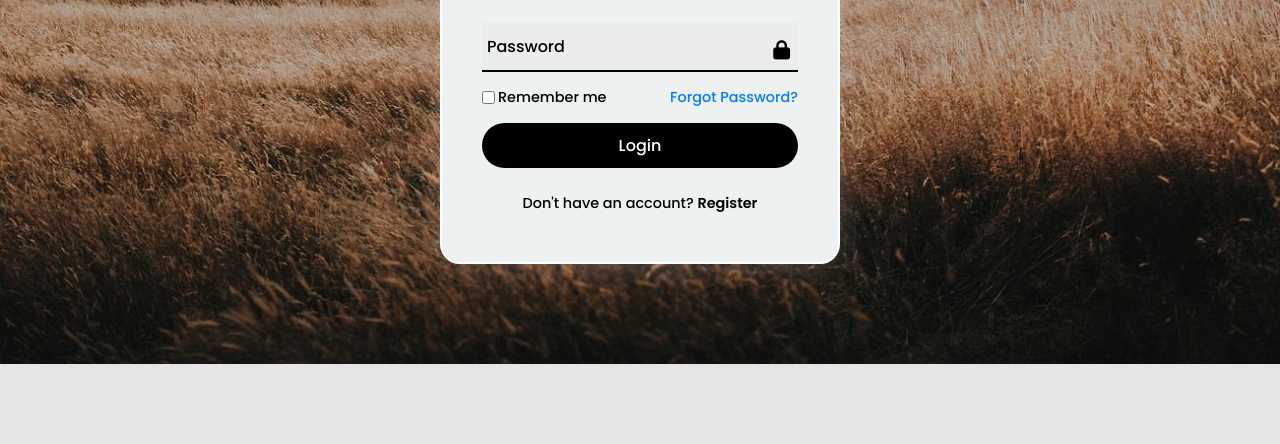
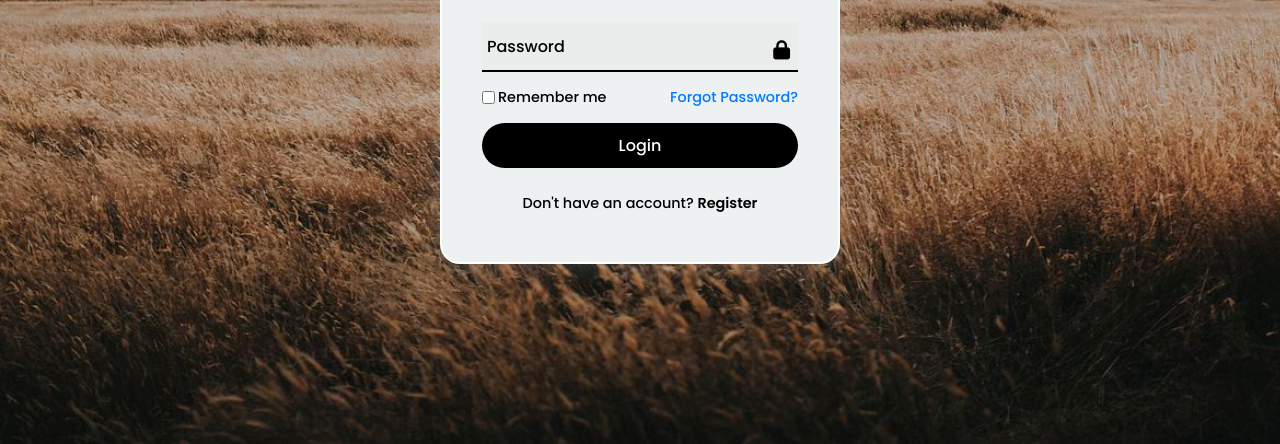
Before and after one commit to MarufBl/Simple-Login-Page, a plain HTML site: page index.html in a window 1280 px wide. Shown: the part 356-800 px from the top of the page. Drawn offline with Linux system fonts and the light colour scheme.

Commit message:
Update style.css
added and changed some texts to "style.css"

```diff
--- a/style.css
+++ b/style.css
@@ -25,7 +25,8 @@
 }
 
 body {
-    width: 100vh;
+    width: 100%;
+    height: 100vh;
     background-image: url('background.jpg');
     background-repeat: no-repeat;
     background-size: cover;
```
